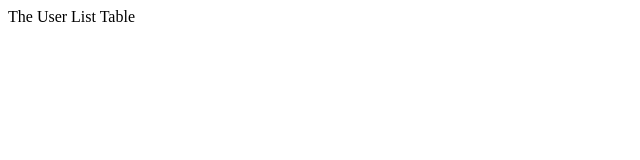
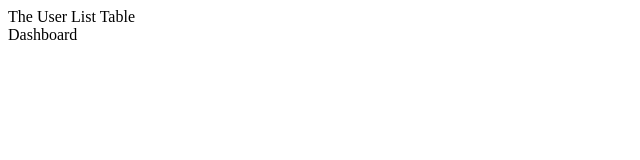
Before and after one commit to anjola-adeuyi/anjolaoluwa-proexe-task, a React (Create React App) app: page / in a window 1280 px wide. Shown: the top 160 px of the page, without its empty margins (0-640 px from the left). Built offline with nearby package versions, Linux system fonts and the light colour scheme; no server answers.

Commit message:
resolved typescript useSelector for Redux Store

```diff
--- a/src/App.tsx
+++ b/src/App.tsx
@@ -1,9 +1,22 @@
-import React from 'react';
+import React, { FC, useEffect } from 'react';
+import { useDispatch } from 'react-redux';
+import Dashboard from './components/Dashboard';
+import { useSelector } from './hooks/useTypedSelector';
+import { userActions } from './store';
 
-function App() {
+const App: FC = () => {
+  const dispatch = useDispatch();
+
+  useEffect(() => {
+    dispatch(userActions.getUsers());
+  }, []);
+
+  const { loading, error, data } = useSelector(state => state.users );
+
   return (
     <div>
       The User List Table
+      <Dashboard />
     </div>
   );
 }
--- /dev/null
+++ b/src/components/Dashboard.tsx
@@ -0,0 +1,7 @@
+import React from 'react';
+
+const Dashboard = () => {
+  return <div>Dashboard</div>;
+};
+
+export default Dashboard;
--- /dev/null
+++ b/src/hooks/useTypedSelector.ts
@@ -0,0 +1,4 @@
+import { TypedUseSelectorHook, useSelector as _useSelector } from "react-redux";
+import { RootState } from "../store";
+
+export const useSelector: TypedUseSelectorHook<RootState> = _useSelector;
--- a/src/store/reducers/index.ts
+++ b/src/store/reducers/index.ts
@@ -7,3 +7,5 @@ const reducers = combineReducers({
 });
 
 export default reducers;
+
+export type RootState = ReturnType<typeof reducers>;
```
